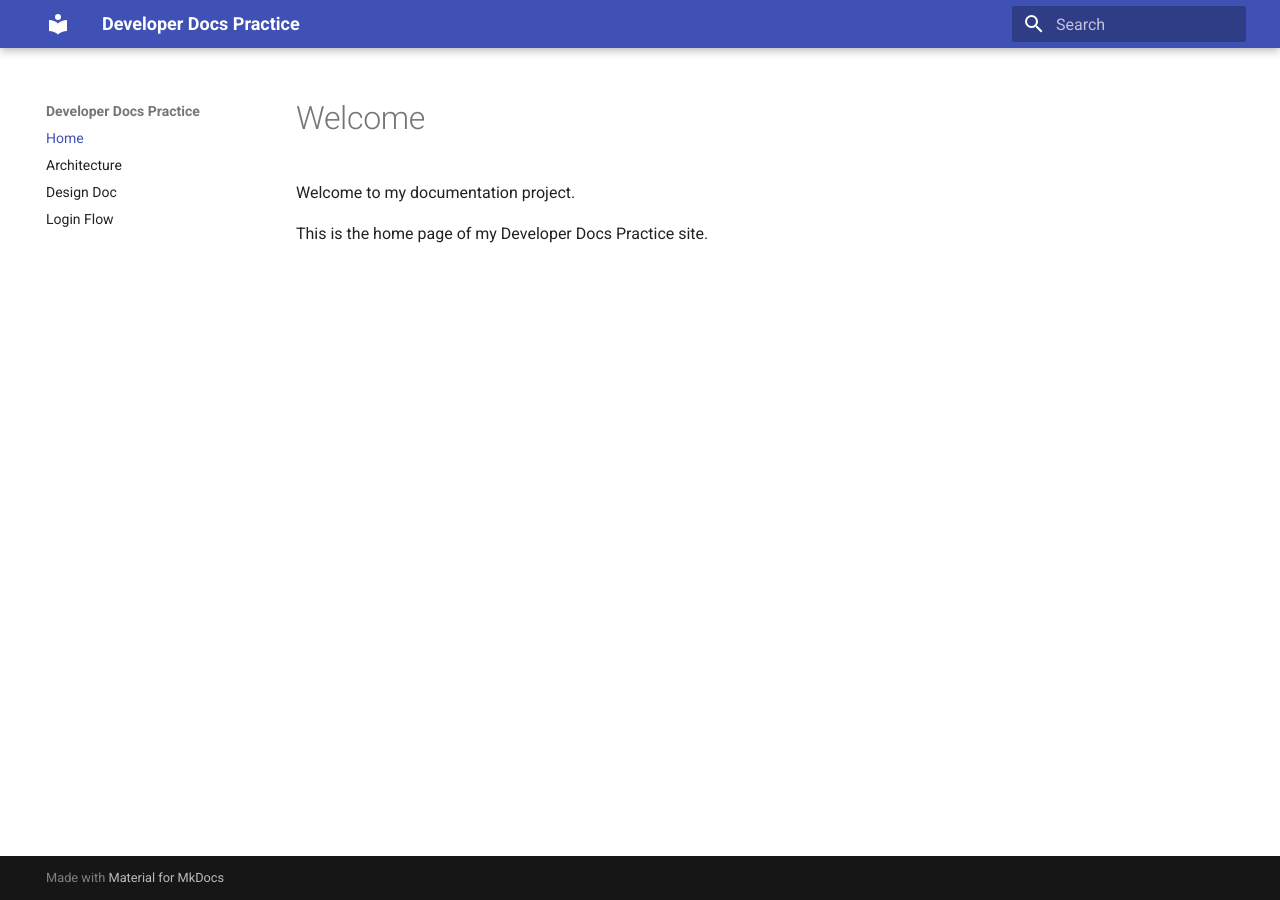
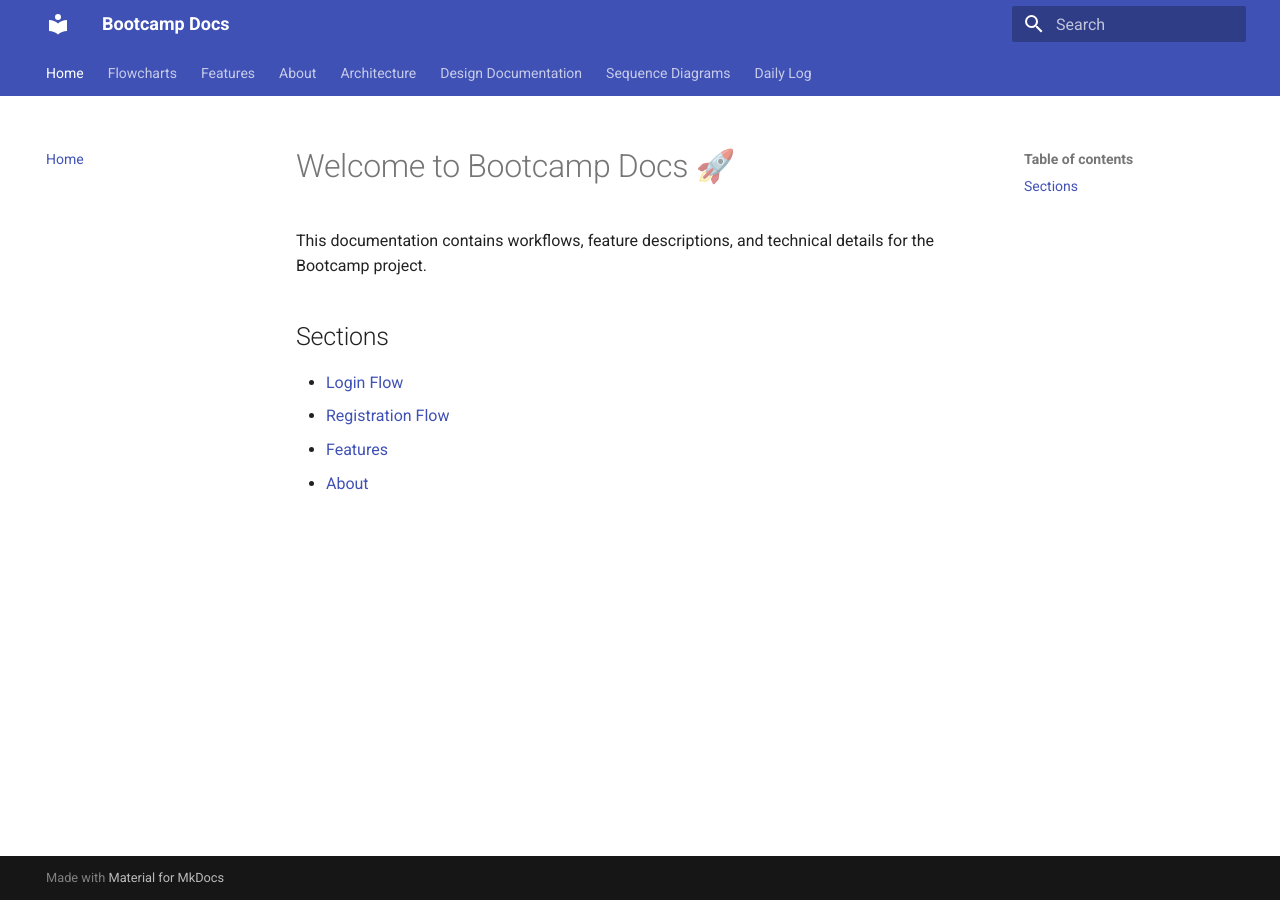
Before and after one commit to Ankita-as/Bootcamp, an MkDocs documentation site: the page built from docs/index.md, in a window 1280 px wide. Built offline with MkDocs 1.6.1 and Material for MkDocs 9.7.7, drawn with Linux system fonts in a browser that asks for light colours.

Commit message:
Added daily-log.md and fixed navigation

```diff
--- a/docs/index.md
+++ b/docs/index.md
@@ -1,5 +1,10 @@
-# Welcome
+# Welcome to Bootcamp Docs 🚀
 
-Welcome to my documentation project.
+This documentation contains workflows, feature descriptions, and technical details for the Bootcamp project.
 
-This is the home page of my Developer Docs Practice site.
+## Sections
+
+- [Login Flow](login.md)
+- [Registration Flow](register.md)
+- [Features](features.md)
+- [About](about.md)
--- a/mkdocs.yml
+++ b/mkdocs.yml
@@ -1,17 +1,41 @@
-site_name: Developer Docs Practice
+site_name: Bootcamp Docs
 theme:
   name: material
+  features:
+    - navigation.tabs
+    - content.code.copy
+markdown_extensions:
+  - admonition
+  - codehilite
+  - pymdownx.superfences
+  - pymdownx.tabbed
+  - toc:
+      permalink: true
+  - attr_list
+  - md_in_html
+  - pymdownx.details
+  - pymdownx.emoji
+  - pymdownx.tasklist
+  - pymdownx.highlight
+  - pymdownx.keys
+  - pymdownx.magiclink
+  - pymdownx.snippets
+  - pymdownx.progressbar
+  - pymdownx.arithmatex
+  - pymdownx.inlinehilite
 plugins:
   - search
   - mermaid2
 
-markdown_extensions:
-  - pymdownx.superfences
-  - pymdownx.tabbed
-  - admonition
-
 nav:
   - Home: index.md
-  - Architecture: architecture.md
-  - Design Doc: design-doc.md
-  - Login Flow: diagrams/login-sequence.md
+  - Flowcharts:
+      - Login Flow: login.md
+      - Registration Flow: register.md
+  - Features: features.md
+  - About: about.md
+  - Architecture: architecture.md  # Add this for architecture page
+  - Design Documentation: design-doc.md  # Add this for design doc
+  - Sequence Diagrams:
+      - Login Sequence: diagrams/login-sequence.md  # Add this for diagram page
+  - Daily Log: daily-log.md  # Add this for daily log
```
Also changed, not shown: README.md (+3 -0 lines), docs/about.md (added, +10 -0 lines), docs/features.md (added, +11 -0 lines), docs/login.md (added, +17 -0 lines), docs/register.md (added, +18 -0 lines), docs/daily-log.md (renamed from daily-log.md), docs/diagrams/architecture.png (deleted), docs/feature_screenshot.png (added).
